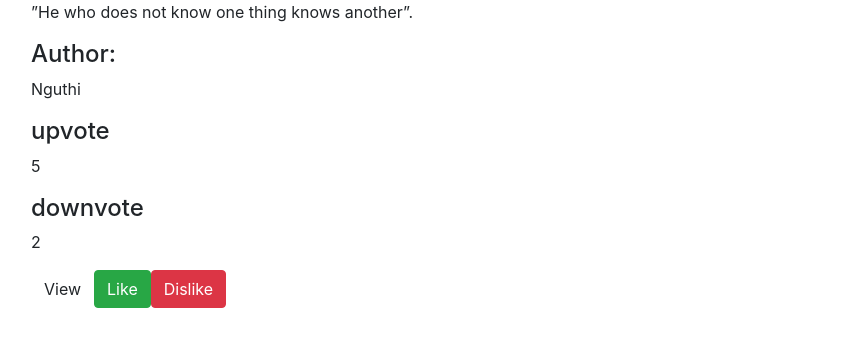
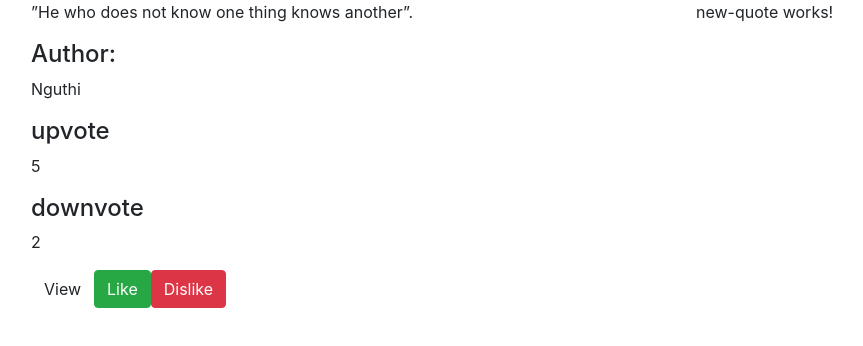
Before and after one commit to kingsam91/Quotes, an Angular app: page / in a window 1280 px wide. Shown: the top 346 px of the page, without its empty margins (54-917 px from the left). Built offline with nearby package versions, Linux system fonts and the light colour scheme.

Commit message:
new column where user can add new quote

```diff
--- a/src/app/quote/quote.component.html
+++ b/src/app/quote/quote.component.html
@@ -1,11 +1,14 @@
 <div class="container">
     <div class="row">
-        <div class="col-lg-12">
+        <div class="col-lg-7">
             <p>”He who does not know one thing knows another”.</p>
             <app-quote-detail></app-quote-detail>
             <button class="btn">View</button>
             <button class="btn btn-success" id="like">Like</button>
             <button class="btn btn-danger" id="dislike">Dislike</button>
         </div>
+        <div class="col-lg-5">
+            <app-new-quote></app-new-quote>
+        </div>
     </div>
 </div>
```
